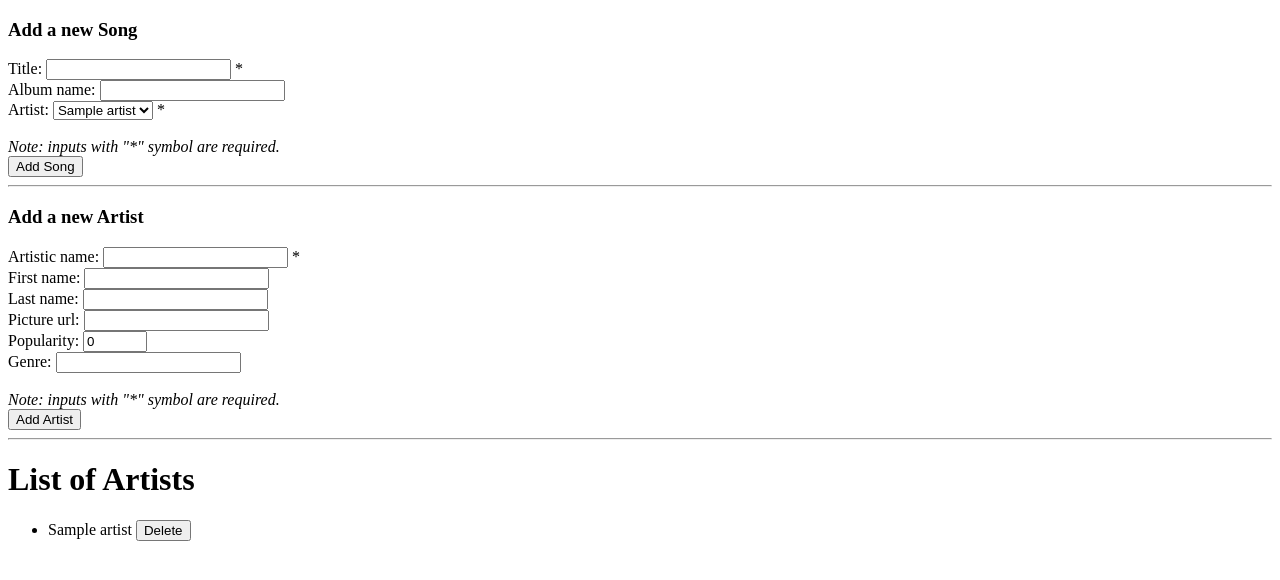
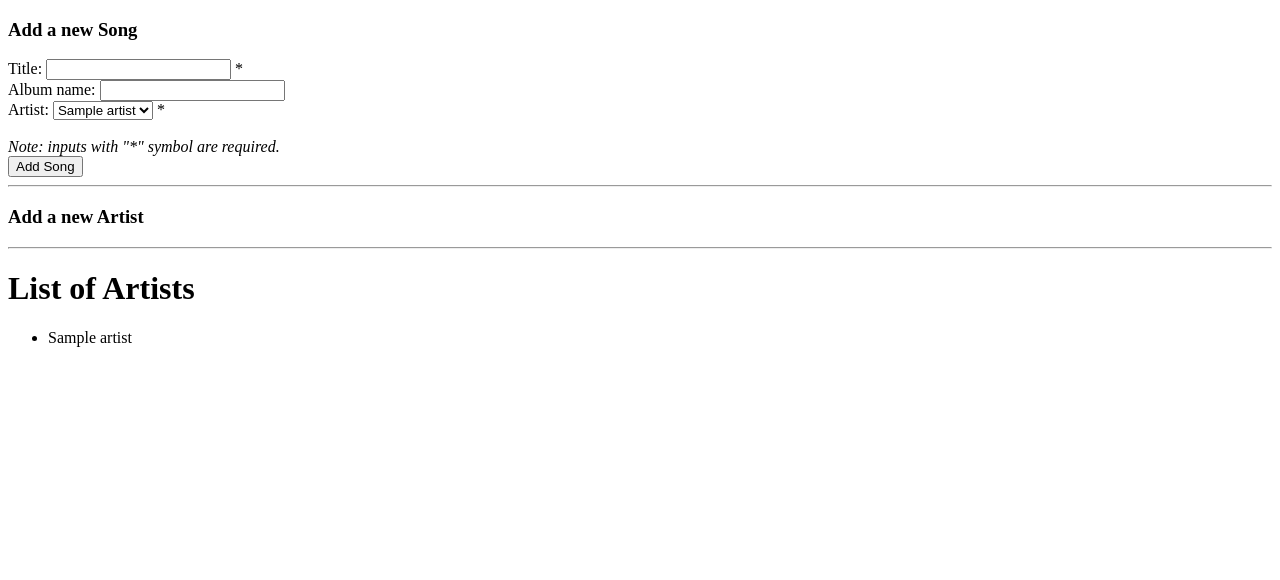
Before and after one commit to rmotr-group-projects/wdc-django-practice-3, a Django app: page /artists/ in a window 1280 px wide. Shown: the top 580 px of the page. Run offline with Django 3.2, Linux system fonts and the light colour scheme; tables that the repository leaves empty hold one stand-in row (values such as "Sample post").

Commit message:
Remove solution

```diff
--- a/django_practice_3/templates/index.html
+++ b/django_practice_3/templates/index.html
@@ -41,29 +41,7 @@
   <h3>Add a new Artist</h3>
   <form action="{% url 'create_artist' %}" method='POST'>
     {% csrf_token %}
-    <div>
-      Artistic name: <input type="text" name='artistic_name'> *
-    </div>
-    <div>
-      First name: <input type="text" name='first_name'>
-    </div>
-    <div>
-      Last name: <input type="text" name='last_name'>
-    </div>
-    <div>
-      Picture url: <input type="url" name='picture_url'>
-    </div>
-    <div>
-      Popularity: <input type="number" min="0" max="100" value="0" name='popularity'>
-    </div>
-    <div>
-      Genre: <input type="text" name='genre'>
-    </div>
-    <br>
-    <div>
-        <i>Note: inputs with "*" symbol are required.</i>
-    </div>
-    <input type="submit" value="Add Artist">
+    <!-- Add here the fields for the 'Add Artist' form -->
   </form>
   <hr>
 
@@ -76,8 +54,7 @@
         <!-- Form for deleting an Artist -->
         <form action="{% url 'delete_artist' %}" method='POST' class='inline'>
           {% csrf_token %}
-          <input type="hidden" name="artist_id" value="{{ artist.id }}">
-          <input type="submit" name='delete_artist' value='Delete'>
+          <!-- Add here the fields for the 'Delete Artist' form -->
         </form>
         <ul>
           {% for song in artist.song_set.all %}
```
